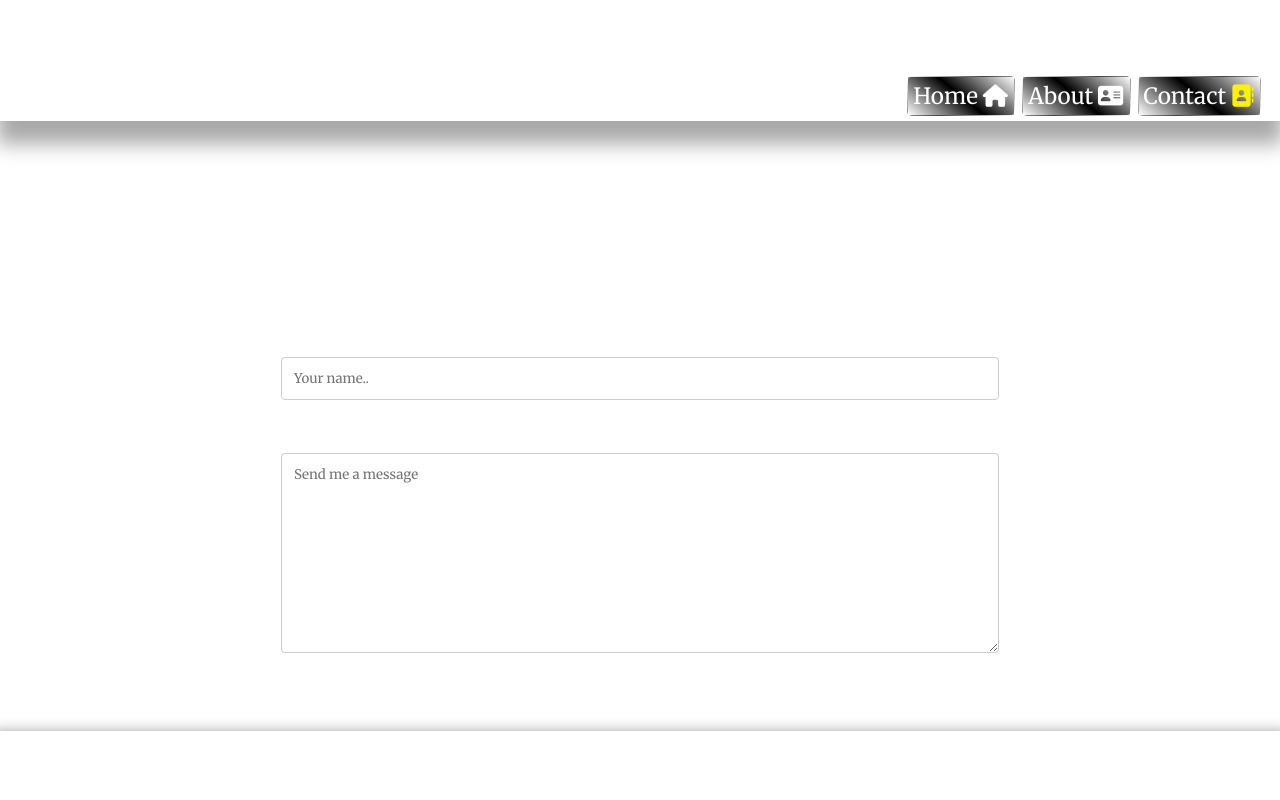
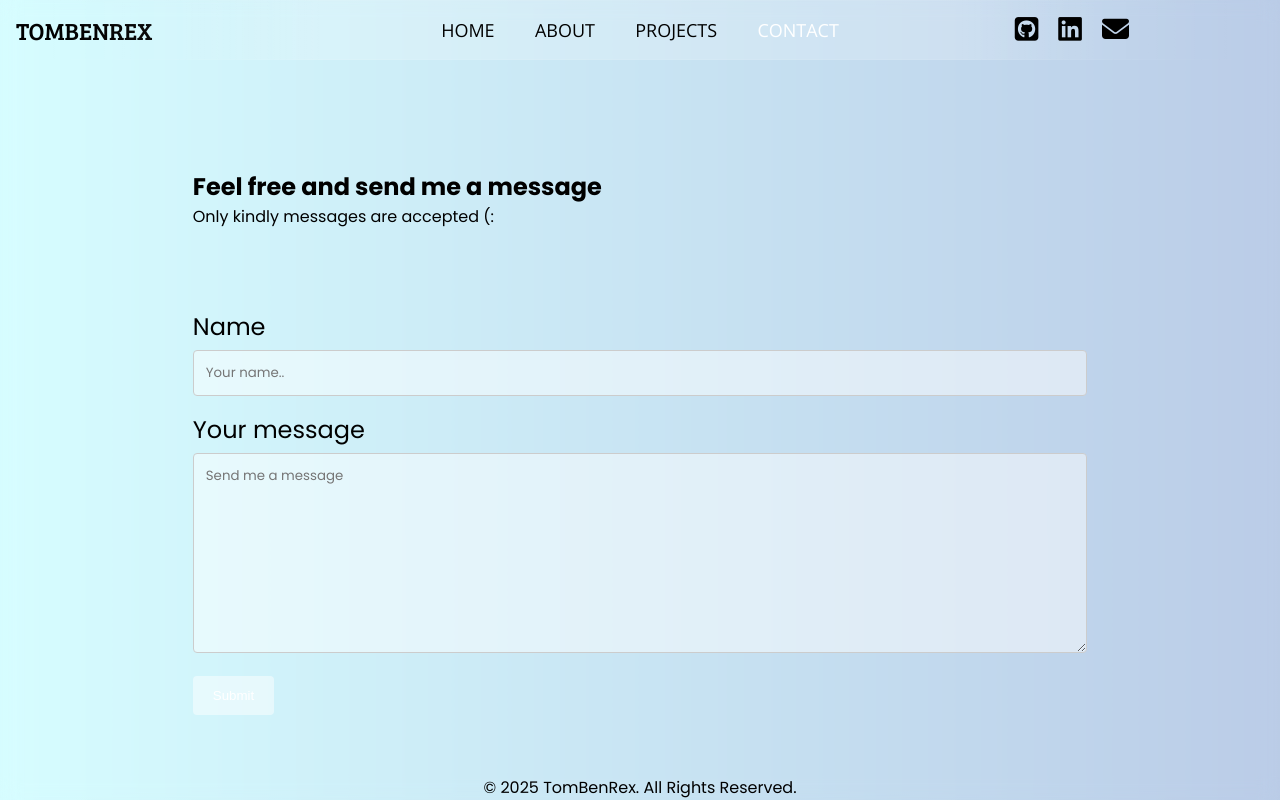
Before and after one commit to tombenrex/DynamicSite, a plain HTML site: page contact.html in a window 1280 px wide. Drawn offline with nearby package versions, Linux system fonts and the light colour scheme; a web font is replaced by a local one.

Commit message:
fix cards

```diff
--- a/contact.html
+++ b/contact.html
@@ -5,49 +5,52 @@
     <meta name="viewport" content="width=device-width, initial-scale=1.0" />
     <title>| Contact |</title>
     <link rel="stylesheet" href="css/contact.css" />
-    <link rel="preconnect" href="https://fonts.googleapis.com" />
-    <link rel="preconnect" href="https://fonts.gstatic.com" crossorigin />
-    <link
-      href="https://fonts.googleapis.com/css2?family=Teko:wght@600&display=swap"
-      rel="stylesheet"
-    />
-    <link
-      href="https://fonts.googleapis.com/css2?family=Merriweather:ital,wght@0,300;0,400;0,700;0,900;1,300;1,400;1,700;1,900&display=swap"
-      rel="stylesheet"
-    />
-    <link
-      href="https://fonts.googleapis.com/css2?family=Mea+Culpa&family=Noto+Sans:ital,wght@0,100..900;1,100..900&display=swap"
-      rel="stylesheet"
-    />
-    <script
-      src="https://kit.fontawesome.com/70f7a209bd.js"
-      crossorigin="anonymous"
-    ></script>
+    <link rel="stylesheet" href="css/head-foot.css" />
+    <script src="https://kit.fontawesome.com/70f7a209bd.js"></script>
     <script src="js/nav-bar.js" defer></script>
   </head>
 
   <body>
+    <!-- Grid Container -->
+    <div class="grid-container">
     <!-- Header -->
     <header>
-      <div class="title-holder">
-        <a href="index.html" class="page-title">Toms Cv</a>
-        <a href="index.html" class="page-title-2">& Projects</a>
+      <div class="title">TomBenRex</div>
+      <nav class="navbar">
+        <ul>
+          <li><a href="index.html" style=>Home</a></li>
+          <li><a href="about.html">About</a></li>
+          <li><a href="#">Projects</a></li>
+          <li><a class="imhere" href="contact.html">Contact</a></li>
+        </ul>
+      </nav>
+      <div class="social-links">
+        <a
+          href="https://github.com/tombenrex/"
+          target="_blank"
+          title="My GitHub (Opens in new tab)"
+          ><i class="fa-brands fa-square-github"></i
+        ></a>
+        <a
+          href="https://www.linkedin.com/in/tmlsn/"
+          target="_blank"
+          title="My Linked In Page (Opens in new tab)"
+          ><i class="fa-brands fa-linkedin"></i>
+        </a>
+        <a
+          href="mailto:92tomlar@skola.boras.se"
+          target="_blank"
+          title="Opens your email client"
+          ><i class="fa-solid fa-envelope"></i>
+        </a>
       </div>
 
-      <!-- Nav -->
-      <nav class="navbar">
-        <a href="index.html">Home<i class="fa-solid fa-house"></i></a>
-        <a href="about.html">About<i class="fa-solid fa-address-card"></i></a>
-        <a href="contact.html"
-          >Contact<i class="fa-solid fa-address-book" style="color: #fff200"></i
-        ></a>
-      </nav>
       <button class="menu-toggle-btn">
         <i class="nav-toggle fa-solid fa-bars xl"></i>
       </button>
     </header>
 
-    <!-- Main -->
+    <!-- Main content -->
     <main>
       <section class="top-section">
         <div class="text-holder">
@@ -71,7 +74,6 @@
               id="message"
               name="message"
               placeholder="Send me a message"
-              style="height: 200px"
               required
             ></textarea>
             <input type="submit" value="Submit" />
@@ -79,30 +81,9 @@
         </div>
       </section>
     </main>
-
-    <!-- Footer -->
     <footer>
-      <div class="socials">
-        <a
-          href="https://www.linkedin.com/in/tmlsn/"
-          target="_blank"
-          title="My Linked In Page (Opens in new tab)"
-        >
-          <i class="fa-brands fa-linkedin fa-xl"></i>
-        </a>
-        <a
-          href="https://github.com/tombenrex/"
-          target="_blank"
-          title="My GitHub (Opens in new tab)"
-          ><i class="fa-brands fa-github fa-xl"></i>
-        </a>
-        <a
-          href="mailto:92tomlar@skola.boras.se"
-          target="_blank"
-          title="Opens your email client"
-          ><i class="fa-regular fa-envelope fa-xl"></i>
-        </a>
-      </div>
+      <p>&copy; 2025 TomBenRex. All Rights Reserved.</p>
     </footer>
+    </div>
   </body>
 </html>
--- a/css/contact.css
+++ b/css/contact.css
@@ -1,92 +1,19 @@
-* {
-  margin: 0;
-  padding: 0;
-  box-sizing: border-box;
-}
-
-body {
-  font-family: "Merriweather", serif;
-  background-color: #fff;
-  color: #fff;
-  background-image: url("../img/contact.jpg");
-  background-size: cover;
+.grid-container {
+  display: grid;
+  grid-template-columns: 1fr;
+  grid-template-rows: auto 1fr auto;
+  grid-template-areas:
+    " header "
+    " main "
+    " footer ";
   min-height: 100vh;
 }
 
-header {
+main {
   display: flex;
-  justify-content: space-between;
-  align-items: flex-end;
-  border-bottom: 0.1rem solid #ffffff45;
-  box-shadow: 0px 20px 19px 3px rgb(0 0 0 / 34%);
-}
-
-main {
-  padding: 20px;
-  display: flex;
-  justify-content: space-evenly;
-}
-
-.title-holder {
-  padding: 1.3rem;
-  display: flex;
+  grid-area: main;
   flex-direction: column;
-}
-
-.page-title,
-.page-title-2 {
-  font-family: Mea Culpa;
-  font-size: 2.5rem;
-  color: white;
-  font-weight: bold;
-}
-.page-title-2 {
-  margin-left: 3rem;
-  margin-top: -1rem;
-}
-
-.navbar {
-  padding: 0.6rem 1.2rem 0.6rem 0.2rem;
-}
-
-.navbar i,
-.navbar a {
-  margin-left: 0.2rem;
-  padding: 0.1rem;
-  font-size: 1.4rem;
-}
-
-.navbar a {
-  border: 0.1rem solid #ffffff42;
-  padding: 0.3rem;
-  background: linear-gradient(39deg, #ffffff42, #000000, #ffffff42);
-  border-radius: 5px;
-}
-
-:where(.navbar, header) a:hover {
-  background-color: grey;
-}
-footer a:hover {
-  color: #000;
-}
-
-.menu-toggle-btn {
-  display: none;
-  position: absolute;
-  top: 1rem;
-  right: 1rem;
-  font-size: 1.5rem;
-  cursor: pointer;
-}
-
-a {
-  text-decoration: none;
-  color: #fff;
-}
-
-.top-section {
-  display: flex;
-  flex-direction: column;
+  align-items: center;
   justify-content: space-evenly;
 }
 
@@ -105,7 +32,7 @@ label {
 
 input[type="text"],
 textarea {
-  font-family: Merriweather;
+  font-family: "Poppins", sans-serif;
   width: 100%;
   padding: 12px;
   border: 1px solid #ccc;
@@ -130,47 +57,12 @@ input[type="submit"]:hover {
   background: #999999;
 }
 
-footer {
-  position: fixed;
-  bottom: 0;
-  width: 100%;
-  padding: 1rem;
-  box-shadow: 0px 11px 14px 9px rgba(0, 0, 0, 0.459);
-  border-top: 1px solid #ffffff78;
+#message {
+  height: 200px;
 }
 
-.socials {
-  display: flex;
-  justify-content: space-between;
-  padding: 0.5rem;
-}
-
-@media (max-width: 800px) {
-  .navbar {
-    display: none;
-    flex-direction: column;
-    width: 100%;
-  }
-  header {
-    align-items: normal;
-  }
-
-  .menu-toggle-btn {
-    display: block;
-  }
-
-  .navbar.visible {
-    display: flex;
-    align-items: stretch;
-    position: absolute;
-    border: 1px solid #fff;
-    background-color: #000000c0;
-    padding: 0.5rem 3rem 0.5rem 0.4rem;
-    gap: 6px;
-  }
-
-  .navbar a {
-    text-align: center;
-    border: 1px solid #fff;
+@media (max-width: 768px) {
+  main {
+    margin: 0 2rem 0 2rem;
   }
 }
--- /dev/null
+++ b/css/head-foot.css
@@ -0,0 +1,199 @@
+@import url("https://fonts.googleapis.com/css2?family=Poppins:wght@300;400;700&display=swap");
+@import url("https://fonts.googleapis.com/css2?family=Bree+Serif&display=swap");
+@import url(https://fonts.googleapis.com/css?family=Open+Sans);
+
+/*=========== TABLE OF CONTENTS ===========
+1. General css
+2. Header // Nav // Social-links
+3. Body // Main
+4. Footer
+5. Media Queries
+
+=========================================*/
+
+/*-------------------------------------
+  1. General css
+--------------------------------------*/
+
+* {
+  margin: 0;
+  padding: 0;
+  box-sizing: border-box;
+}
+
+/*-------------------------------------
+ 2. Header // Nav // Social-links
+--------------------------------------*/
+
+.imhere {
+  color: #fff;
+}
+
+header {
+  border-radius: 0 0 85% 85% / 30%;
+  display: inline-grid;
+  align-items: center;
+}
+
+nav {
+  position: relative;
+  grid-area: 1 / 1 / 4 / 4;
+  mask-image: linear-gradient(
+    90deg,
+    rgba(255, 255, 255, 0) 0%,
+    #ffffff 25%,
+    #ffffff 75%,
+    rgba(255, 255, 255, 0) 100%
+  );
+}
+
+nav ul {
+  text-align: center;
+  background: linear-gradient(
+    90deg,
+    rgba(255, 255, 255, 0) 0%,
+    rgba(255, 255, 255, 0.2) 25%,
+    rgba(255, 255, 255, 0.2) 75%,
+    rgba(255, 255, 255, 0) 100%
+  );
+  box-shadow: 0 0 25px rgba(0, 0, 0, 0.1),
+    inset 0 0 1px rgba(255, 255, 255, 0.6);
+}
+
+nav ul li {
+  display: inline-block;
+}
+
+nav ul li a {
+  padding: 18px;
+  font-family: "Open Sans";
+  text-transform: uppercase;
+  color: rgb(0, 0, 0);
+  font-size: 18px;
+  text-decoration: none;
+  display: block;
+}
+
+.card-links a:hover,
+.social-links a:hover,
+nav ul li a:hover {
+  box-shadow: 0 0 10px rgba(0, 0, 0, 0.1),
+    inset 0 0 1px rgba(255, 255, 255, 0.6);
+  background: rgba(255, 255, 255, 0.1);
+  color: rgba(0, 0, 0, 0.7);
+}
+
+.title {
+  grid-area: 1 / 1;
+  font-size: 1.5rem;
+  font-family: "Bree Serif", serif;
+  text-transform: uppercase;
+  margin-left: 1rem;
+}
+
+.navbar .button {
+  position: absolute;
+  top: 1rem;
+  right: 1.2rem;
+}
+
+.menu-toggle-btn {
+  display: none;
+  position: absolute;
+  top: 1rem;
+  right: 1rem;
+  font-size: 1.5rem;
+  cursor: pointer;
+}
+
+.social-links {
+  grid-area: 1 / 3;
+  position: relative;
+  display: flex;
+  justify-content: center;
+}
+
+.social-links a {
+  padding: 10px;
+  color: #000;
+  font-size: 27px;
+  text-decoration: none;
+}
+
+/*-------------------------------------
+    3.Body // Main
+  --------------------------------------*/
+
+body {
+  background-image: linear-gradient(to right, #b6fbff8e, #83a3d48d);
+  backdrop-filter: blur(10px);
+  font-family: "Poppins", sans-serif;
+  color: #000000;
+}
+
+/*-------------------------------------
+	4.Footer
+--------------------------------------*/
+
+footer {
+  grid-area: footer;
+  text-align: center;
+}
+
+/*-------------------------------------
+    5.Media Queries
+--------------------------------------*/
+
+@media (max-width: 768px) {
+  .navbar.visible {
+    display: flex;
+    position: absolute;
+    top: 0;
+    width: 100%;
+  }
+
+  .navbar.visible ul {
+    display: flex;
+    width: 100%;
+    height: 100%;
+    flex-direction: column;
+    background-image: linear-gradient(to right, #b6fbff, #83a4d4);
+  }
+
+  .menu-toggle-btn {
+    display: block;
+  }
+
+  .social-links {
+    display: none;
+  }
+
+  nav {
+    mask-image: none;
+    display: none;
+  }
+}
+
+@media (orientation: landscape) and (max-width: 968px) {
+  .navbar.visible {
+    display: flex;
+    position: absolute;
+    top: 0;
+    width: 100%;
+  }
+
+  .navbar.visible ul {
+    display: flex;
+    width: 100%;
+    height: 100%;
+    flex-direction: column;
+    background-image: linear-gradient(to right, #b6fbff, #83a4d4);
+  }
+  .menu-toggle-btn {
+    display: block;
+  }
+
+  .social-links {
+    display: none;
+  }
+}
--- a/css/index.css
+++ b/css/index.css
@@ -5,10 +5,10 @@
 /*=========== TABLE OF CONTENTS ===========
 1.  General css
 2.  Header // Nav // Social-links
-3.  Body / Main
+3.  Body // Main
 4.  Grid Layout
 5.  Top Section
-6.  Low Section / Cards
+6.  Low Section // Cards
 7.  Footer
 8. Media Queries
 =========================================*/
@@ -31,6 +31,7 @@ header {
   border-radius: 0 0 85% 85% / 30%;
   display: inline-grid;
   align-items: center;
+  grid-area: header;
 }
 
 nav {
@@ -119,7 +120,7 @@ nav ul li a:hover {
 }
 
 /*-------------------------------------
-  3.Body / Main
+  3.Body // Main
 --------------------------------------*/
 
 body {
@@ -131,6 +132,7 @@ body {
 
 main {
   display: flex;
+  grid-area: main;
   flex-direction: column;
   align-items: center;
   justify-content: space-evenly;
@@ -193,7 +195,7 @@ main {
 }
 
 /*-------------------------------------
-  6.Low Section / Cards
+  6.Low Section // Cards
 --------------------------------------*/
 
 .low-section {
@@ -204,12 +206,12 @@ main {
 
 .wrapper {
   display: inline-grid;
-  align-items: center;
+  /*   align-items: center;
   justify-content: center;
-  justify-items: center;
+  justify-items: center; */
   position: relative;
-  overflow: hidden;
-  padding: 0 0 0 0;
+  /*   overflow: hidden;
+  padding: 0 0 0 0; */
 }
 
 .carousel {
@@ -232,13 +234,13 @@ main {
   border-radius: 10px;
   text-align: center;
   transition: transform 0.3s ease-in-out;
-  overflow: hidden;
+  /*   overflow: hidden; */
   border: 5px solid #fff;
-  min-width: 30%;
+  /*   min-width: 30%; */
   height: 500px;
-  flex: 0 0 30%;
+  /*   flex: 0 0 30%; */
   min-width: 300px;
-  max-width: 400px;
+  /*   max-width: 400px; */
 }
 
 .carousel {
@@ -288,23 +290,23 @@ main {
   height: 50%;
   display: flex;
   flex-direction: column;
-  justify-content: space-between;
+  justify-content: space-around;
 }
 
 .card-headline {
-  font-size: 30px;
-  font-weight: bold;
+  font-size: 24px;
+  /*  font-weight: bold; */
 }
 
 .card-title {
   font-family: "open sans";
   font-size: 20px;
-  font-weight: bold;
+  /*   font-weight: bold; */
 }
 
 .card-text {
   padding: 10px;
-  font-size: 18px;
+  font-size: 14px;
   white-space: normal;
   word-wrap: break-word;
 }
@@ -315,14 +317,14 @@ main {
 
 .card-links a {
   color: #000;
-  font-size: 20px;
+  font-size: 19px;
   text-decoration: none;
 }
 
-.card-links {
+/* .card-links {
   display: flex;
   justify-content: space-around;
-}
+}*/
 
 #prev,
 #next {
@@ -340,10 +342,10 @@ main {
 }
 
 #prev {
-  left: 10px;
+  left: -30px;
 }
 #next {
-  right: 10px;
+  right: -30px;
 }
 
 #prev:hover,
```
Also changed, not shown: index.html (+9 -7 lines), js/script.js (added, +13 -0 lines).
